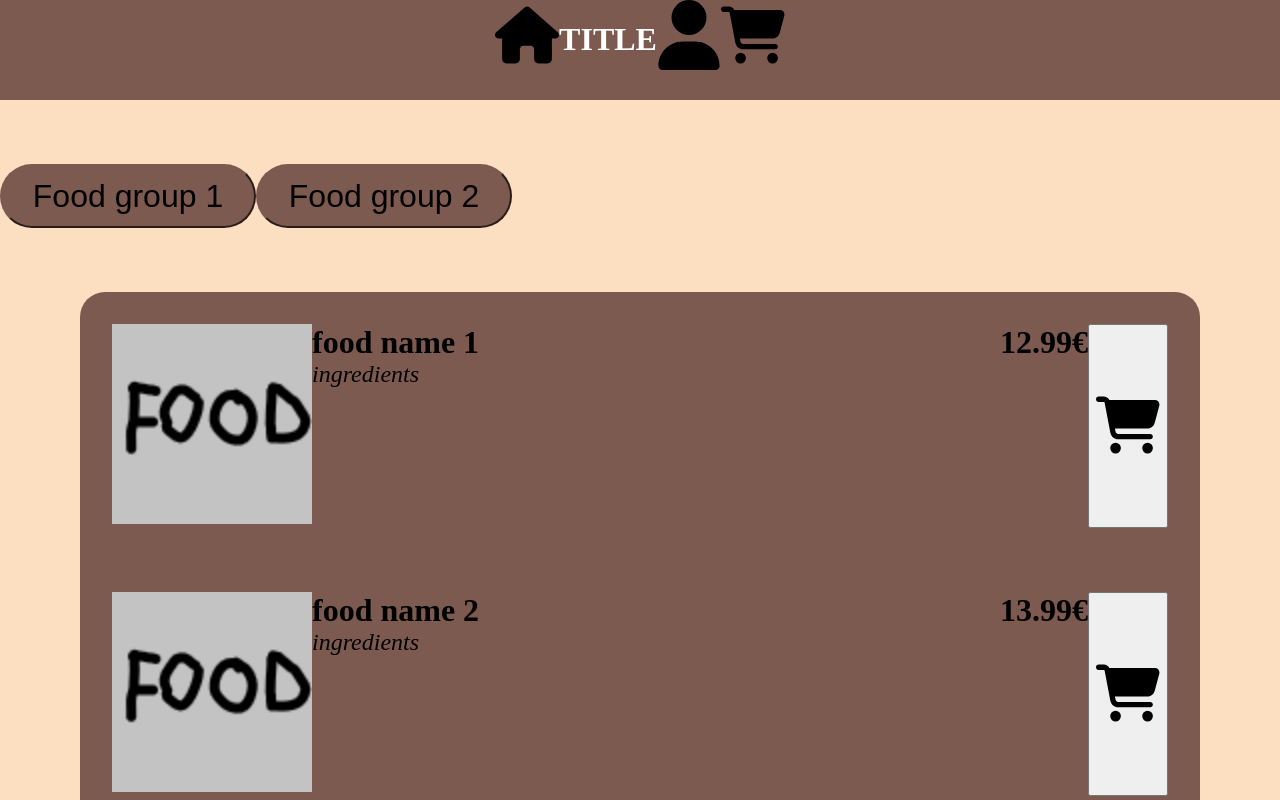
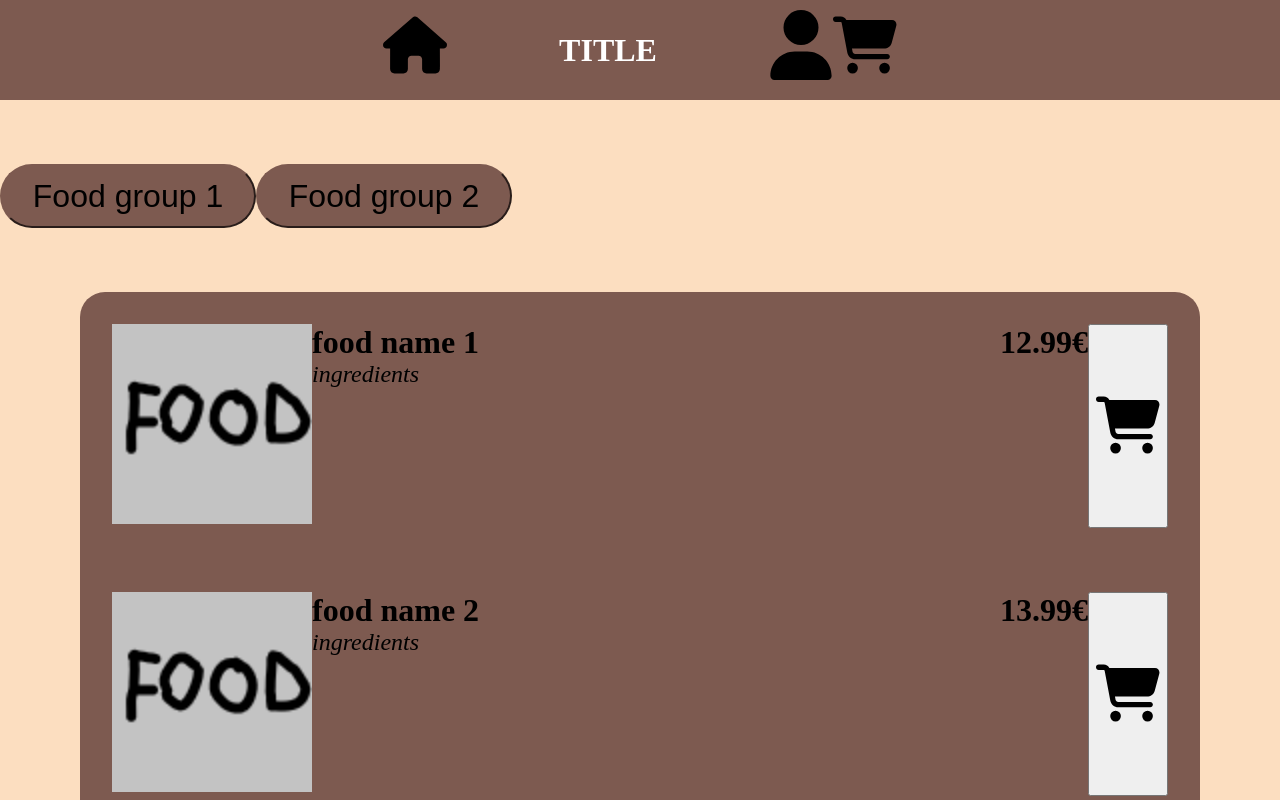
Before and after one commit to Purple-Snake/Food-ordering-application, a React (Vite) app in the folder Frontend/: page / in a window 1280 px wide. Shown: the top 800 px of the page. Built offline with nearby package versions, Linux system fonts and the light colour scheme.

Commit message:
removed the searchbar and added home btn

```diff
--- a/Frontend/src/App.css
+++ b/Frontend/src/App.css
@@ -20,9 +20,13 @@
 .navBarItemContainer {
   display: flex;
   width: min-content;
-  margin-left: auto;
-  margin-right: auto;
+  margin: auto;
   vertical-align: middle;
+}
+
+.title {
+  margin-left: 7rem;
+  margin-right: 7rem;
 }
 
 .linkConatainer {
@@ -34,15 +38,6 @@
   height: 5rem;
 }
 
-#searchButton {
-  border-top-left-radius: 25px;
-  border-bottom-left-radius: 25px;
-}
-
-#searchField {
-  background-color: var(--grey);
-  font-size: 36px;
-}
 
 /* Menu */
 #menuBackground {
--- a/Frontend/src/components/index/NavBar.jsx
+++ b/Frontend/src/components/index/NavBar.jsx
@@ -9,7 +9,7 @@ function NavBar() {
         <a href="/">
           <img src={homeIcon} alt="Home" className="icon" />
         </a>
-        <h1>TITLE</h1>
+        <h1 className="title">TITLE</h1>
         <div className="linkConatainer">
           <a href="/userpage">
             <img src={userIcon} alt="User" id="userIcon" className="icon" />
```
